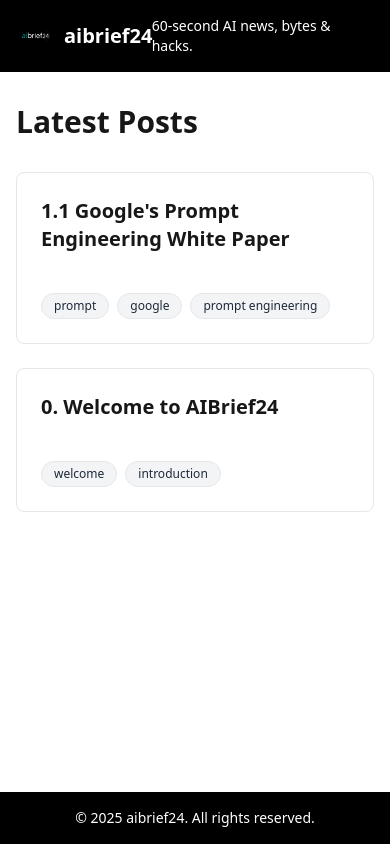
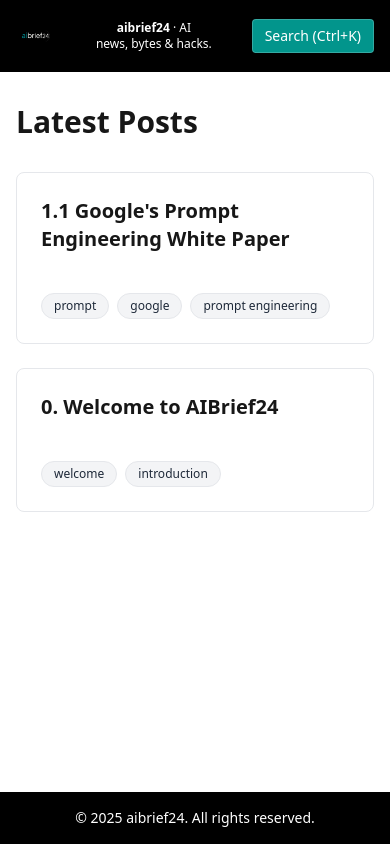
Before and after one commit to tharungajula2/aibrief24, a Next.js app: page / in a window 390 px wide. Built offline with nearby package versions, Linux system fonts and the light colour scheme.

Commit message:
style(header): show centred brand tagline on mobile

```diff
--- a/src/app/layout.tsx
+++ b/src/app/layout.tsx
@@ -18,8 +18,8 @@
 });
 
 export const metadata: Metadata = {
-  title: "aibrief24 - 60-second AI news",
-  description: "60-second AI news, bytes & hacks",
+  title: "aibrief24 – AI news, bytes & hacks",
+  description: "AI news, bytes & hacks",
 };
 
 export default async function RootLayout({
@@ -34,8 +34,9 @@
       <body className={`${geistSans.variable} ${geistMono.variable} antialiased min-h-screen flex flex-col`}>
         <SearchProvider posts={posts}>
           {/* Fixed top bar */}
+          {/* ────────────  Fixed top bar  ──────────── */}
             <header className="bg-brand-black text-brand-white p-4 flex items-center justify-between">
-            <div className="flex items-center gap-4">
+              {/* Brand (logo only – text removed) */}
               <Link href="/" className="flex items-center gap-2">
                 <Image
                   src="/logo.svg"
@@ -44,12 +45,20 @@
                   height={40}
                   className="rounded-md"
                 />
-                <span className="font-bold text-xl">aibrief24</span>
               </Link>
+
+              {/* Tagline – hidden on screens < 640 px */}
+              <div className="flex-1 text-center text-xs sm:text-sm md:text-base px-2">
+                <span className="font-semibold">aibrief24</span>
+                &nbsp;·&nbsp;AI news,&nbsp;bytes&nbsp;&amp;&nbsp;hacks.
               </div>
-            <div className="text-sm md:text-base">
-              60-second AI news, bytes & hacks.
+
+              {/* Search (mobile) – shows up to < 768 px */}
+              <div className="md:hidden">
+                <SearchButton />
               </div>
+
+              {/* Nav + Search (desktop) – ≥ 768 px */}
               <nav className="hidden md:flex items-center gap-4">
                 <Link href="/" className="hover:text-brand-accent transition-colors">
                   Home
@@ -60,6 +69,7 @@
                 <SearchButton />
               </nav>
             </header>
+
 
           {/* Main content */}
           <main className="flex-grow container mx-auto px-4 py-8">
```
Lines whose indentation alone changed are shown as unchanged.
